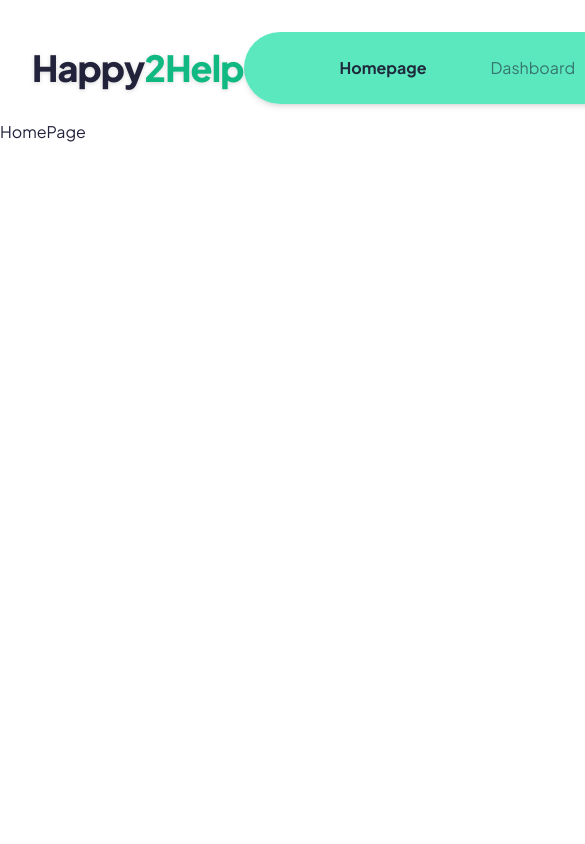
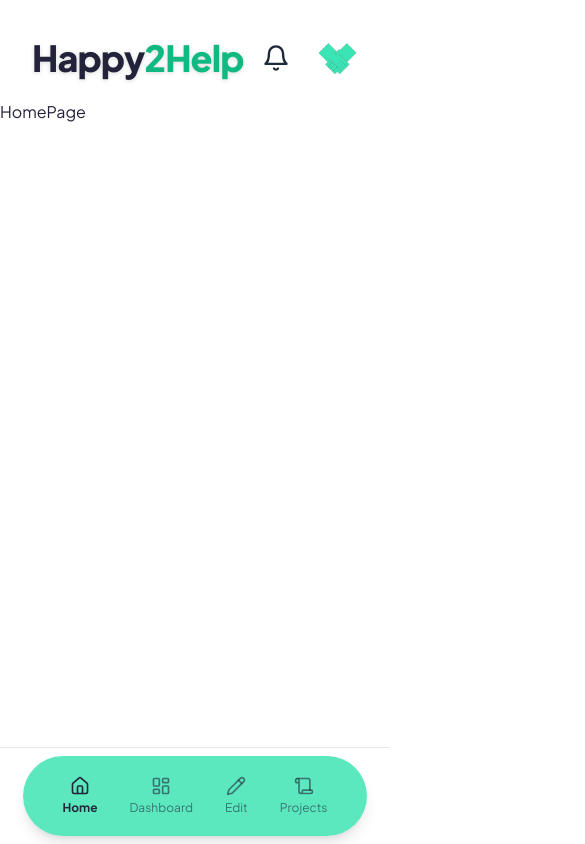
Before and after one commit to fharten/happy2help_frontend, a Next.js app: page / in a window 390 px wide. Shown: the top 844 px of the page, 585 px wide, since content can reach past the window. Built offline with nearby package versions, Linux system fonts and the light colour scheme.

Commit message:
feat: add icons to navbar & mobile responsiveness

```diff
--- a/components/Header.tsx
+++ b/components/Header.tsx
@@ -3,6 +3,7 @@
 import Image from "next/image";
 import Link from "next/link";
 import { usePathname } from "next/navigation";
+import { House, LayoutDashboard, Pencil, Scroll } from "lucide-react";
 
 const LogoRight = "/images/h2h_logo_mint.png";
 
@@ -10,7 +11,9 @@ const Header = () => {
   const pathname = usePathname();
 
   return (
-    <header className="bg-white pt-8 pb-4">
+    <>
+      {/* DESKTOP & MOBILE TOP BAR */}
+      <header className="bg-white pt-8 pb-4 lg:pb-4">
         <nav aria-label="Main navigation" className="px-8">
           <div className="flex justify-between items-center">
             {/* LOGO TEXT */}
@@ -20,46 +23,50 @@ const Header = () => {
               </span>
             </div>
 
-          {/* NAVIGATION PILL - dünn, viel Spacing, aktiver Link */}
-          <div className="flex items-center bg-light-mint/80 rounded-full px-16 py-2 shadow-md">
+            {/* DESKTOP NAVIGATION PILL - versteckt auf mobil */}
+            <div className="hidden lg:flex items-center bg-light-mint/80 rounded-full px-16 py-2 shadow-md">
               <Link
                 href={"/"}
-              className={`px-8 py-1 text-base hover:bg-white/40 transition-colors ${
+                className={`flex items-center gap-2 px-8 py-1 text-base hover:bg-white/40 transition-colors ${
                   pathname === "/"
                     ? "text-prussian font-bold"
                     : "text-prussian/60 font-normal"
                 }`}
               >
+                <House size={18} />
                 Homepage
               </Link>
               <Link
                 href={"/dashboard"}
-              className={`px-8 py-1 text-base hover:bg-white/40 transition-colors ${
+                className={`flex items-center gap-2 px-8 py-1 text-base hover:bg-white/40 transition-colors ${
                   pathname === "/dashboard"
                     ? "text-prussian font-bold"
                     : "text-prussian/60 font-normal"
                 }`}
               >
+                <LayoutDashboard size={18} />
                 Dashboard
               </Link>
               <Link
+                href={"/projects/edit"}
+                className={`flex items-center gap-2 px-8 py-1 text-base hover:bg-white/40 transition-colors ${
+                  pathname.startsWith("/projects/edit")
+                    ? "text-prussian font-bold"
+                    : "text-prussian/60 font-normal"
+                }`}
+              >
+                <Pencil size={18} />
+                Edit Project
+              </Link>
+              <Link
                 href={"/projects"}
-              className={`px-8 py-1 text-base hover:bg-white/40 transition-colors ${
+                className={`flex items-center gap-2 px-8 py-1 text-base hover:bg-white/40 transition-colors ${
                   pathname === "/projects"
                     ? "text-prussian font-bold"
                     : "text-prussian/60 font-normal"
                 }`}
               >
-              Edit Project
-            </Link>
-            <Link
-              href={"/projects"}
-              className={`px-8 py-1 text-base hover:bg-white/40 transition-colors ${
-                pathname === "/projects"
-                  ? "text-prussian font-bold"
-                  : "text-prussian/60 font-normal"
-              }`}
-            >
+                <Scroll size={18} />
                 Projects
               </Link>
             </div>
@@ -105,6 +112,59 @@ const Header = () => {
           </div>
         </nav>
       </header>
+
+      {/* MOBILE BOTTOM NAVIGATION - nur auf mobil sichtbar */}
+      <div className="lg:hidden fixed bottom-0 left-0 right-0 bg-white border-t border-gray-200 z-50">
+        <div className="flex items-center justify-center px-4 py-2">
+          <div className="flex items-center bg-light-mint/80 rounded-full px-6 py-3 shadow-lg">
+            <Link
+              href={"/"}
+              className={`flex flex-col items-center gap-1 px-4 py-2 text-xs hover:bg-white/40 transition-colors rounded-full ${
+                pathname === "/"
+                  ? "text-prussian font-bold"
+                  : "text-prussian/60 font-normal"
+              }`}
+            >
+              <House size={20} />
+              Home
+            </Link>
+            <Link
+              href={"/dashboard"}
+              className={`flex flex-col items-center gap-1 px-4 py-2 text-xs hover:bg-white/40 transition-colors rounded-full ${
+                pathname === "/dashboard"
+                  ? "text-prussian font-bold"
+                  : "text-prussian/60 font-normal"
+              }`}
+            >
+              <LayoutDashboard size={20} />
+              Dashboard
+            </Link>
+            <Link
+              href={"/projects/edit"}
+              className={`flex flex-col items-center gap-1 px-4 py-2 text-xs hover:bg-white/40 transition-colors rounded-full ${
+                pathname.startsWith("/projects/edit")
+                  ? "text-prussian font-bold"
+                  : "text-prussian/60 font-normal"
+              }`}
+            >
+              <Pencil size={20} />
+              Edit
+            </Link>
+            <Link
+              href={"/projects"}
+              className={`flex flex-col items-center gap-1 px-4 py-2 text-xs hover:bg-white/40 transition-colors rounded-full ${
+                pathname === "/projects"
+                  ? "text-prussian font-bold"
+                  : "text-prussian/60 font-normal"
+              }`}
+            >
+              <Scroll size={20} />
+              Projects
+            </Link>
+          </div>
+        </div>
+      </div>
+    </>
   );
 };
 
```
Lines whose indentation alone changed are shown as unchanged.
